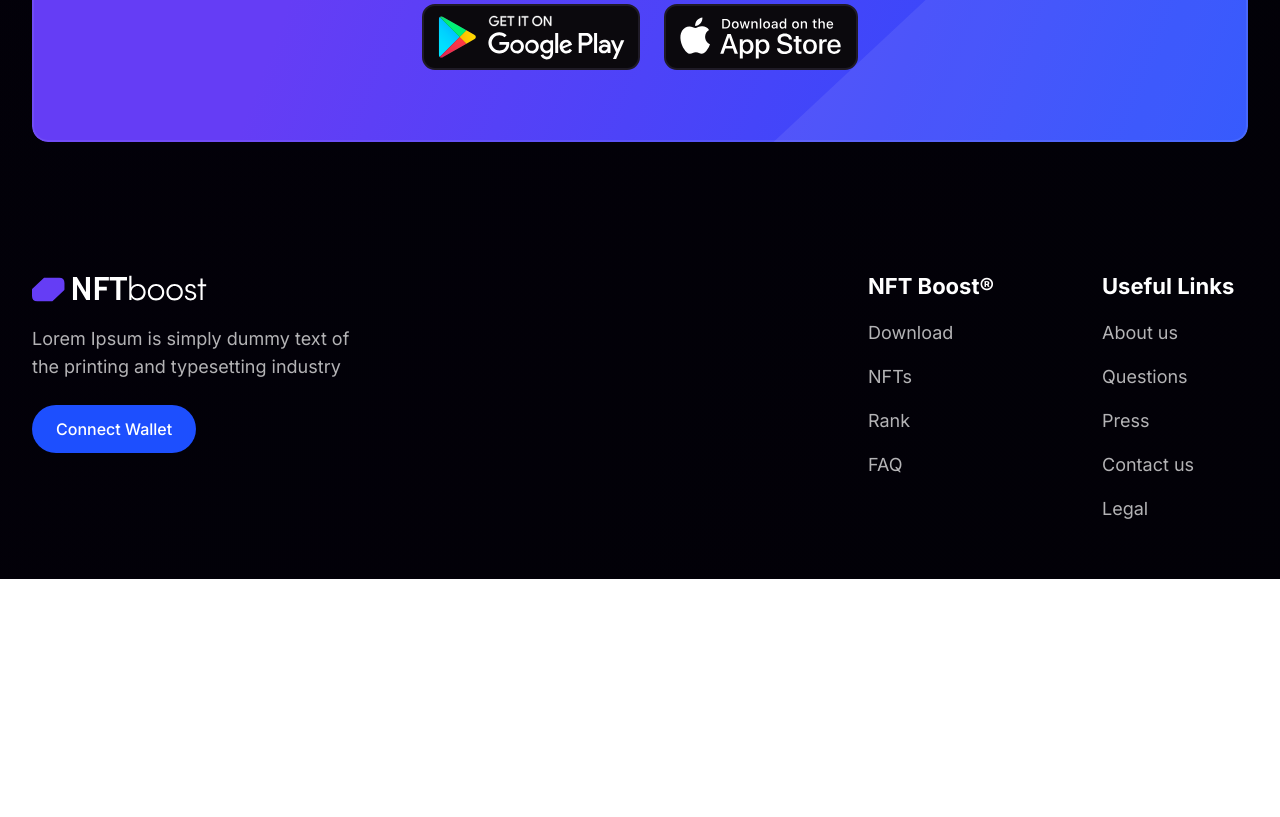
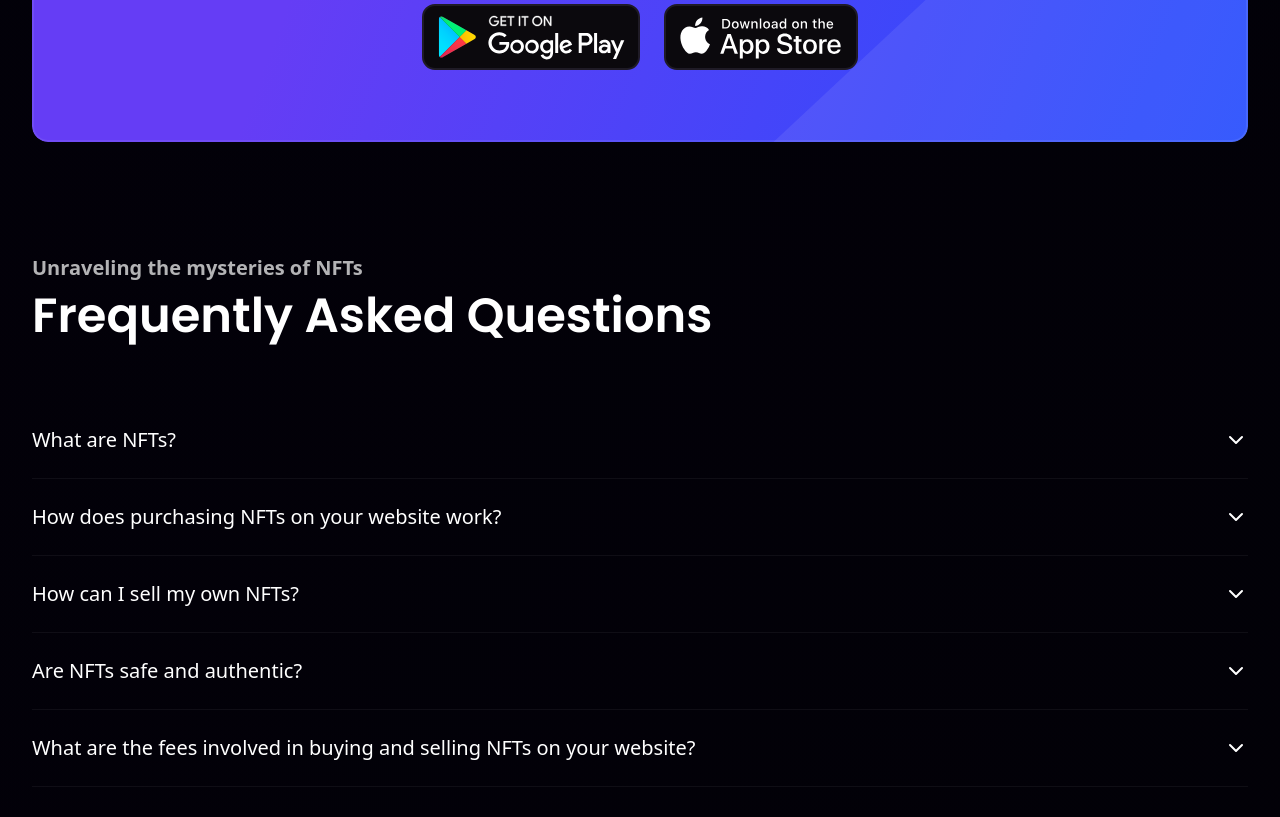
Before and after one commit to ruivergani/lp-ntfboost, a Next.js app: page / in a window 1280 px wide. Shown: the part 4863-5680 px from the top of the page. Before the commit the page ends 5442 px from the top, so only its background shows below. Built offline with nearby package versions, Linux system fonts and the light colour scheme.

Commit message:
Finalised section questions

```diff
--- a/package.json
+++ b/package.json
@@ -9,6 +9,7 @@
     "lint": "next lint"
   },
   "dependencies": {
+    "@radix-ui/react-accordion": "^1.1.2",
     "class-variance-authority": "^0.7.0",
     "clsx": "^2.1.1",
     "lucide-react": "^0.377.0",
--- a/src/app/page.js
+++ b/src/app/page.js
@@ -15,8 +15,9 @@ import Thumb07 from '@/assets/img-neft/07.jpg'
 import Thumb08 from '@/assets/img-neft/08.jpg'
 import Thumb09 from '@/assets/img-neft/09.jpg'
 import Thumb10 from '@/assets/img-neft/10.jpg'
-import SectionCollectors from "@/components/section-collectors";
-import SectionBanner from "@/components/section-banner";
+import SectionCollectors from "@/components/section-collectors"
+import SectionBanner from "@/components/section-banner"
+import SectionQuestions from "@/components/section-questions"
 
 const featuredCollections = [
   {
@@ -137,7 +138,8 @@ export default function Home() {
         subtitle='Tendencies'
         data={tendencyCollections}
       />
-      <SectionBanner/>
+      <SectionBanner />
+      <SectionQuestions />
     </main>
   );
 }
--- /dev/null
+++ b/src/components/section-questions.js
@@ -0,0 +1,55 @@
+
+import ContainerGrid from "@/components/container"
+import TitleSection from "@/components/title-section"
+import { Accordion, AccordionContent, AccordionItem, AccordionTrigger } from "./ui/accordion"
+
+const questions = [
+  {
+    question: "What are NFTs?",
+    response: 'Lorem ipsum dolor sit amet consectetur adipisicing elit. Exercitationem voluptatum beatae nisi possimus praesentium repudiandae voluptate, temporibus tenetur. Dolorem quam excepturi, fugiat nostrum quod aut tenetur consectetur quia nemo maiores.',
+  },
+  {
+    question: "How does purchasing NFTs on your website work?",
+    response: 'Lorem ipsum dolor sit amet consectetur adipisicing elit. Exercitationem voluptatum beatae nisi possimus praesentium repudiandae voluptate, temporibus tenetur. Dolorem quam excepturi, fugiat nostrum quod aut tenetur consectetur quia nemo maiores.',
+  },
+  {
+    question: "How can I sell my own NFTs?",
+    response: 'Lorem ipsum dolor sit amet consectetur adipisicing elit. Exercitationem voluptatum beatae nisi possimus praesentium repudiandae voluptate, temporibus tenetur. Dolorem quam excepturi, fugiat nostrum quod aut tenetur consectetur quia nemo maiores.',
+  },
+  {
+    question: "Are NFTs safe and authentic?",
+    response: 'Lorem ipsum dolor sit amet consectetur adipisicing elit. Exercitationem voluptatum beatae nisi possimus praesentium repudiandae voluptate, temporibus tenetur. Dolorem quam excepturi, fugiat nostrum quod aut tenetur consectetur quia nemo maiores.',
+  },
+  {
+    question: "What are the fees involved in buying and selling NFTs on your website?",
+    response: 'Lorem ipsum dolor sit amet consectetur adipisicing elit. Exercitationem voluptatum beatae nisi possimus praesentium repudiandae voluptate, temporibus tenetur. Dolorem quam excepturi, fugiat nostrum quod aut tenetur consectetur quia nemo maiores.',
+  }
+]
+
+export default function SectionQuestions() {
+  return (
+    <section className="pt-10 @desktop:pt-28">
+      <ContainerGrid>
+        <TitleSection
+          title="Frequently Asked Questions"
+          subtitle="Unraveling the mysteries of NFTs"
+        />
+        {/* Accordion */}
+        <div>
+          <Accordion type="single" collapsible className="w-full">
+            {
+              questions.map(({ question, response }, index) => (
+                <AccordionItem value={`question-${index}`} key={index}>
+                  <AccordionTrigger>{question}</AccordionTrigger>
+                  <AccordionContent>
+                    {response}
+                  </AccordionContent>
+                </AccordionItem>
+              ))
+            }
+          </Accordion>
+        </div>
+      </ContainerGrid>
+    </section>
+  )
+}
--- /dev/null
+++ b/src/components/ui/accordion.jsx
@@ -0,0 +1,45 @@
+"use client"
+
+import * as React from "react"
+import * as AccordionPrimitive from "@radix-ui/react-accordion"
+import { ChevronDown } from "lucide-react"
+
+import { cn } from "@/lib/utils"
+
+const Accordion = AccordionPrimitive.Root
+
+const AccordionItem = React.forwardRef(({ className, ...props }, ref) => (
+  <AccordionPrimitive.Item ref={ref} className={cn("border-b border-white border-opacity-5", className)} {...props} />
+))
+AccordionItem.displayName = "AccordionItem"
+
+const AccordionTrigger = React.forwardRef(({ className, children, ...props }, ref) => (
+  <AccordionPrimitive.Header className="flex">
+    <AccordionPrimitive.Trigger
+      ref={ref}
+      className={cn(
+        "flex flex-1 items-center justify-between py-4  @laptop:py-6 font-medium transition-all text-sm text-left [&[data-state=open]>svg]:rotate-180 @laptop:text-xl hover:text-blue-primary",
+        className
+      )}
+      {...props}>
+      <div className="pr-3">
+        {children}
+      </div>
+      <ChevronDown className="h-6 w-6 shrink-0 transition-transform duration-200"/>
+    </AccordionPrimitive.Trigger>
+  </AccordionPrimitive.Header>
+))
+AccordionTrigger.displayName = AccordionPrimitive.Trigger.displayName
+
+const AccordionContent = React.forwardRef(({ className, children, ...props }, ref) => (
+  <AccordionPrimitive.Content
+    ref={ref}
+    className="overflow-hidden text-sm @laptop:text-base transition-all data-[state=closed]:animate-accordion-up data-[state=open]:animate-accordion-down"
+    {...props}>
+    <div className={cn("pb-4 pt-0", className)}>{children}</div>
+  </AccordionPrimitive.Content>
+))
+
+AccordionContent.displayName = AccordionPrimitive.Content.displayName
+
+export { Accordion, AccordionItem, AccordionTrigger, AccordionContent }
```
Also changed, not shown: 1 other file (tests, documents, lock files or other folders).
